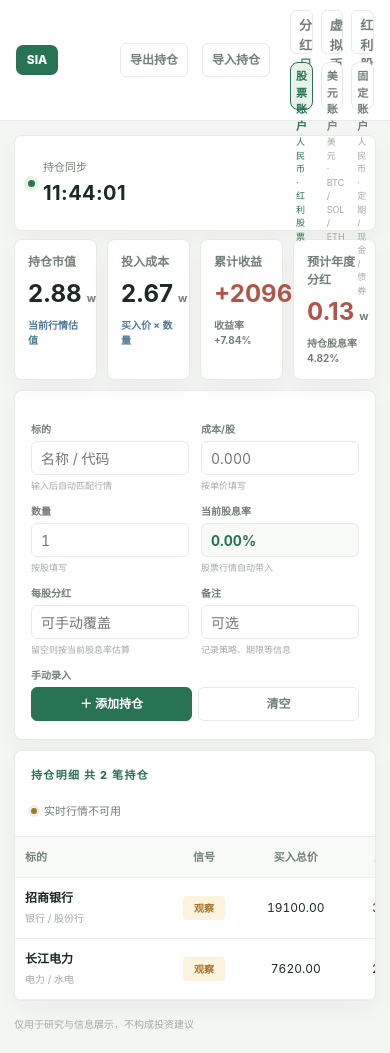
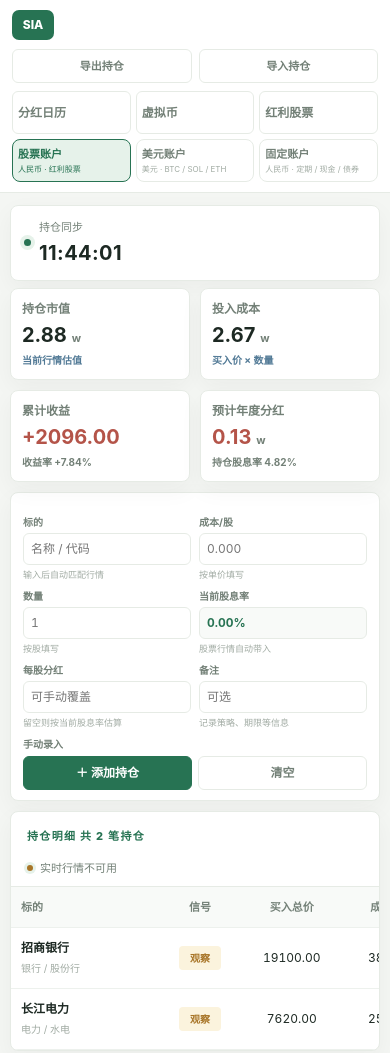
Before and after one commit to sia1017/my-investing, a website: page index.html in a window 390 px wide. Shown: the top 1053 px of the page. Drawn offline with Linux system fonts and the light colour scheme; no server answers.

Commit message:
Improve mobile dashboard layout

```diff
--- a/styles.css
+++ b/styles.css
@@ -1035,3 +1035,225 @@ select,
     grid-template-columns: repeat(2, minmax(0, 1fr));
   }
 }
+
+/* Mobile layout is intentionally stacked so the header and account controls
+   stay readable on narrow screens without widening the whole page. */
+@media (max-width: 760px) {
+  html,
+  body {
+    overflow-x: hidden;
+  }
+
+  .topbar {
+    display: grid;
+    grid-template-columns: minmax(0, 1fr);
+    gap: 8px;
+    padding: 9px 12px 10px;
+  }
+
+  .brand-lockup {
+    min-height: 32px;
+  }
+
+  .topbar-actions {
+    order: 2;
+    width: 100%;
+    margin-left: 0;
+    display: grid;
+    grid-template-columns: repeat(2, minmax(0, 1fr));
+    gap: 7px;
+  }
+
+  .topbar-actions .compact-button {
+    width: 100%;
+    min-width: 0;
+    padding: 0 6px;
+    font-size: 11px;
+  }
+
+  .main-nav {
+    order: 3;
+    width: 100%;
+    min-width: 0;
+    gap: 5px;
+    grid-template-columns: repeat(3, minmax(0, 1fr));
+  }
+
+  .nav-item,
+  .main-nav .account-type-tab {
+    min-width: 0;
+    height: 43px;
+    padding: 4px 5px;
+    overflow: hidden;
+    white-space: nowrap;
+    text-overflow: ellipsis;
+  }
+
+  .nav-item {
+    font-size: 12px;
+  }
+
+  .main-nav .account-type-tab span {
+    overflow: hidden;
+    text-overflow: ellipsis;
+    white-space: nowrap;
+    font-size: 11px;
+  }
+
+  .main-nav .account-type-tab small {
+    overflow: hidden;
+    text-overflow: ellipsis;
+    white-space: nowrap;
+    font-size: 8px;
+  }
+
+  .main-content {
+    width: 100%;
+    min-width: 0;
+    padding: 12px 10px 16px;
+  }
+
+  .panel,
+  .metric-card,
+  .live-clock {
+    min-width: 0;
+  }
+
+  .panel-heading,
+  .table-heading {
+    gap: 9px;
+  }
+
+  .table-heading h2,
+  .panel-heading h2 {
+    font-size: 15px;
+  }
+
+  .table-actions {
+    min-width: 0;
+    gap: 6px;
+  }
+
+  .table-actions > * {
+    max-width: 100%;
+  }
+
+  .search-box {
+    min-width: 0;
+  }
+
+  .account-summary-strip {
+    gap: 7px;
+  }
+
+  .account-sync-card {
+    min-height: 62px;
+  }
+
+  .account-metric-grid {
+    gap: 7px;
+  }
+
+  .account-summary-strip > .account-metric-grid {
+    grid-template-columns: repeat(2, minmax(0, 1fr));
+  }
+
+  #accountView.is-crypto-account .account-summary-strip > .account-metric-grid {
+    grid-template-columns: repeat(3, minmax(0, 1fr));
+  }
+
+  #accountView.is-fixed-account .account-summary-strip > .account-metric-grid {
+    grid-template-columns: repeat(3, minmax(0, 1fr));
+  }
+
+  .account-metric-grid .metric-card {
+    min-height: 84px;
+    padding: 11px;
+  }
+
+  .account-metric-grid .metric-value {
+    margin: 4px 0 2px;
+    font-size: 20px;
+    line-height: 26px;
+  }
+
+  .account-metric-grid .metric-meta {
+    overflow: hidden;
+    text-overflow: ellipsis;
+    white-space: nowrap;
+  }
+
+  .account-form-panel {
+    padding: 12px;
+  }
+
+  .account-form {
+    gap: 8px;
+    margin-top: 10px;
+  }
+
+  .form-field {
+    grid-template-rows: 15px 32px 13px;
+    gap: 3px;
+  }
+
+  .form-field input {
+    height: 32px;
+    padding: 0 7px;
+    font-size: 12px;
+  }
+
+  .account-form-actions {
+    gap: 6px;
+    height: 51px;
+  }
+
+  .account-holdings-panel .table-heading {
+    padding-bottom: 10px;
+  }
+
+  .account-table,
+  .opportunity-table,
+  .dividend-table {
+    font-size: 11px;
+  }
+
+  .table-scroll {
+    max-width: 100%;
+    -webkit-overflow-scrolling: touch;
+  }
+
+  .toast {
+    right: 10px;
+    bottom: 10px;
+    max-width: calc(100vw - 20px);
+  }
+}
+
+@media (max-width: 380px) {
+  .topbar {
+    padding-left: 9px;
+    padding-right: 9px;
+  }
+
+  .main-content {
+    padding-left: 8px;
+    padding-right: 8px;
+  }
+
+  .account-metric-grid .metric-card {
+    padding: 9px;
+  }
+
+  .account-metric-grid .metric-value {
+    font-size: 18px;
+  }
+
+  .account-form {
+    grid-template-columns: 1fr;
+  }
+
+  .account-form-actions {
+    grid-column: 1;
+  }
+}
```
